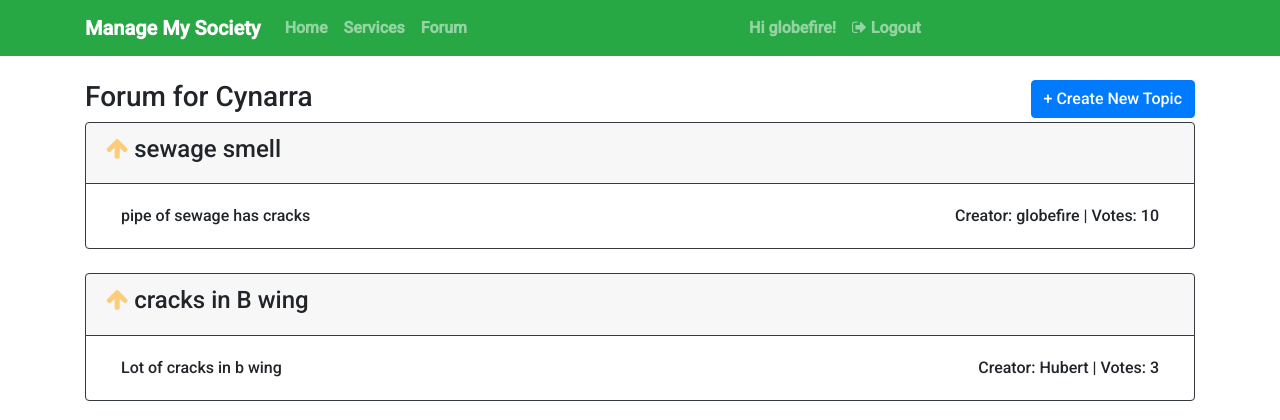
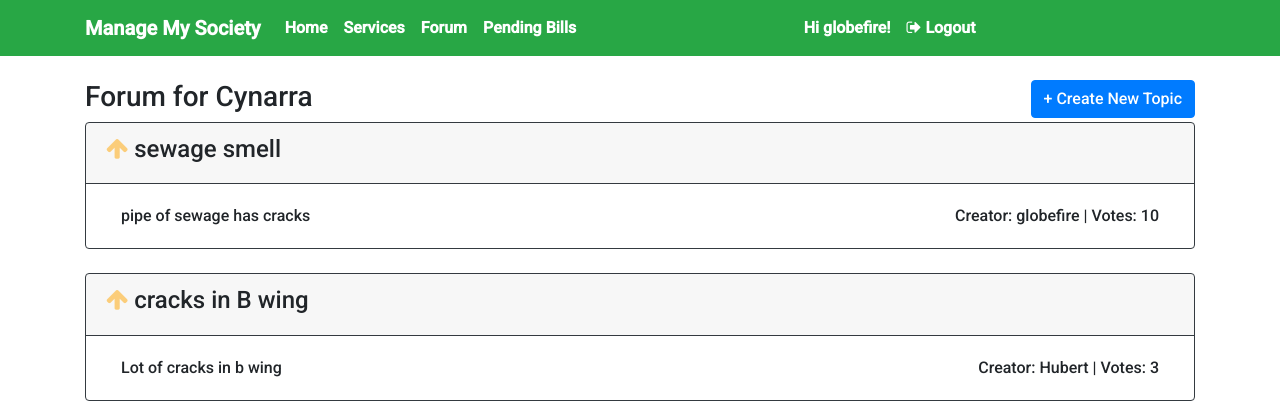
Before and after one commit to sudonitin/housing-society-management, a Django app: page /forum/ in a window 1280 px wide. Shown: the top 420 px of the page. Run offline with Django 3.2, Linux system fonts and the light colour scheme; a user stored in the database is signed in; data comes from the database, SQL or seed files in the repository; both versions use the stored data as it was after the commit; some libraries are stand-ins or nearby versions.

Commit message:
pending bills

```diff
--- a/manageMySociety/urls.py
+++ b/manageMySociety/urls.py
@@ -10,6 +10,7 @@ urlpatterns = [
     path('home/', user_views.home, name = 'home'),
     path('createbill/', user_views.createBill, name = 'createBill'),
     path('sendbill/', user_views.sendBill, name = 'sendBill'),
+    path('pendingbills/', user_views.pendingBills, name = 'pendingbills'),
     path('forum/', user_views.forumDisplay, name = 'forum'),
     path('upvote/', user_views.upVote, name = 'upvote'),
     path('newtopic/', user_views.newTopic, name = 'newtopic'),
--- a/societies/templates/societies/forumPage.html
+++ b/societies/templates/societies/forumPage.html
@@ -1,7 +1,7 @@
 {% extends 'users/base.html' %}
 {% block javascript %}
 <script>
-    // issue, current user, voterlist of corresponding issue
+    // issue
 function upVote(issueId){
     $.ajax({
         type: 'GET',
@@ -21,6 +21,17 @@ function upVote(issueId){
 </script>
 {% endblock javascript %}
 
+<!-- ----CSS----- -->
+{% block css %}
+<style>
+    #arrow:hover{
+        text-decoration-line: none !important;
+        color: orangered !important;
+    }
+</style>
+{% endblock css %}
+
+<!-- ----CONTENT---- -->
 {% block content %}
 <div class="container">
     {% if messages %}
@@ -50,7 +61,7 @@ function upVote(issueId){
                     </h4>
                 {% else %}
                     <h4>
-                        <a href onclick="upVote({{ i.pk }})">
+                        <a href id="arrow" onclick="upVote({{ i.pk }})">
                             <i class="fa fa-arrow-up" style="opacity: 0.5;" aria-hidden="true"></i>
                         </a>
                         {{ i.title }}
--- a/users/templates/users/base.html
+++ b/users/templates/users/base.html
@@ -11,6 +11,15 @@
         <link rel="stylesheet" href="https://maxcdn.bootstrapcdn.com/bootstrap/4.0.0/css/bootstrap.min.css" integrity="sha384-Gn5384xqQ1aoWXA+058RXPxPg6fy4IWvTNh0E263XmFcJlSAwiGgFAW/dAiS6JXm" crossorigin="anonymous">
         <link rel="stylesheet" href="http://code.jquery.com/ui/1.10.3/themes/smoothness/jquery-ui.css" />
         <link href="https://fonts.googleapis.com/css?family=Roboto:500&display=swap" rel="stylesheet">
+        {% block css %}{% endblock %}
+        <style>
+            .nav-item{
+                color: white !important;
+            }
+            .nav-item:hover{
+                color: #dedede !important;
+            }
+        </style>
         <title>MMS</title>
     </head>
     <body style="font-family: 'Roboto', sans-serif;">
@@ -20,12 +29,13 @@
                 <button class="navbar-toggler" type="button" data-toggle="collapse" data-target="#navbarText" aria-controls="navbarText" aria-expanded="false" aria-label="Toggle navigation">
                     <span class="navbar-toggler-icon"></span>
                 </button>
-                <div class="collapse navbar-collapse" id="navbarText" style="color: white;">
+                <div class="collapse navbar-collapse" id="navbarText">
                     <div class="navbar-nav mr-auto">
                         <a class="nav-item nav-link" href="{% url 'home' %}">Home</a>
-                        <a class="nav-item nav-link" href="#services">Services</a>
+                        <a class="nav-item nav-link" href="{% url 'landing' %}#services">Services</a>
                         {% if user.username %}
                         <a class="nav-item nav-link" href="{% url 'forum' %}">Forum</a>
+                        <a class="nav-item nav-link" href="{% url 'pendingbills' %}">Pending Bills</a>
                         {% endif %}
                     </div>
                     <div class="navbar-nav mr-auto">
--- a/users/templates/users/land.html
+++ b/users/templates/users/land.html
@@ -36,7 +36,7 @@
         </div>
     </div>
     <br/>
-    <div class="container-fluid"
+    <div id="services" class="container-fluid"
         style =
             "background: rgb(59,125,0);
             background: linear-gradient(346deg,
--- a/users/views.py
+++ b/users/views.py
@@ -64,6 +64,11 @@ def sendBill(request):
     return render(request, 'societies/message.html',
                     {'message': 'You are not authorized for this action'})
 
+@login_required
+def pendingBills(request):
+    pending = MaintenanceBill.objects.filter(for_owner = request.user, paid = 'no')
+    return render(request, 'societies/pendingBill.html', {'bills': pending})
+
 # forum for respective society
 @login_required
 def forumDisplay(request):
```
Also changed, not shown: societies/templates/societies/pendingBill.html (added, +13 -0 lines), db.sqlite3.
